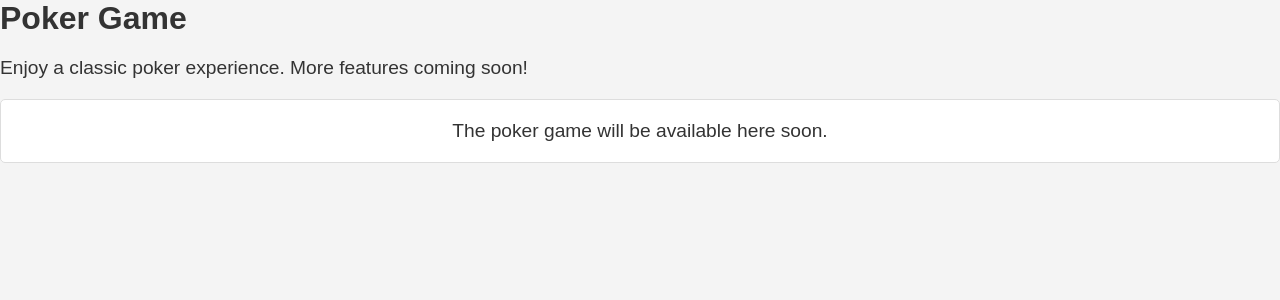
After one commit to marcino10/casino_online, a PHP site: page /poker.php in a window 1280 px wide. The commit adds this page. Shown: the top 300 px of the page. Run offline with PHP 8.4, Linux system fonts and the light colour scheme; style sheets or scripts are compiled from the project's sources.

Commit message:
add index and poker page

```diff
--- /dev/null
+++ b/src/component/nav.php
@@ -0,0 +1 @@
+<?php
--- /dev/null
+++ b/src/poker.php
@@ -0,0 +1,27 @@
+<!doctype html>
+<html lang="en">
+<head>
+    <meta charset="UTF-8">
+    <meta name="viewport"
+          content="width=device-width, user-scalable=no, initial-scale=1.0, maximum-scale=1.0, minimum-scale=1.0">
+    <meta http-equiv="X-UA-Compatible" content="ie=edge">
+    <title>Big Win Casino</title>
+    <link rel="stylesheet" href="css/poker.css">
+</head>
+<body>
+
+<main>
+    <section class="game">
+        <h1 class="title">Poker Game</h1>
+        <div class="description">
+            <p>Enjoy a classic poker experience. More features coming soon!</p>
+        </div>
+        <!-- poker game -->
+        <div class="placeholder">
+            <p>The poker game will be available here soon.</p>
+        </div>
+    </section>
+</main>
+
+</body>
+</html>
--- /dev/null
+++ b/src/scss/poker.scss
@@ -0,0 +1,50 @@
+@use 'components/nav';
+
+// Base styles
+$font-stack: 'Arial', sans-serif;
+$primary-color: #4CAF50;
+$secondary-color: #FFC107;
+$background-color: #f4f4f4;
+$text-color: #333;
+
+// Mixin for center alignment
+@mixin center {
+  display: flex;
+  justify-content: center;
+  align-items: center;
+}
+
+// Global styles
+* {
+  margin: 0;
+  padding: 0;
+  box-sizing: border-box;
+}
+
+body {
+  font-family: $font-stack;
+  background-color: $background-color;
+  color: $text-color;
+}
+
+main {
+  .game {
+    flex-direction: column;
+    .title {
+      font-size: 2rem;
+      margin-bottom: 20px;
+    }
+    .description {
+      font-size: 1.2rem;
+      margin-bottom: 20px;
+    }
+    .placeholder {
+      padding: 20px;
+      background-color: white;
+      border: 1px solid #ddd;
+      border-radius: 5px;
+      text-align: center;
+      font-size: 1.2rem;
+    }
+  }
+}
```
Also changed, not shown: src/index.php (+13 -1 lines), src/scss/index.scss (added, +90 -0 lines), src/img/poker_banner.png (added), src/scss/components/footer.scss (added), src/scss/components/nav.scss (added).
